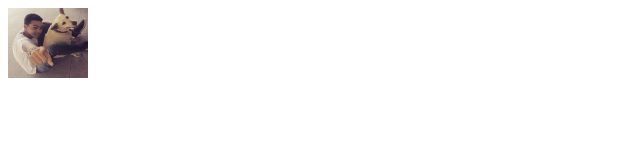
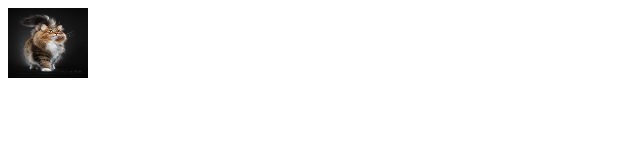
Before and after one commit to Jeremias333/aula, a plain HTML site: page contatos.html in a window 1280 px wide. Shown: the whole page, without its empty margins (0-640 px from the left). Drawn offline with Linux system fonts and the light colour scheme.

Commit message:
feat(style): imagem alterada na página contatos.

```diff
--- a/contatos.html
+++ b/contatos.html
@@ -4,6 +4,6 @@
 		<title>Contatos</title>
 	</head>
 	<body>
-		<img src="foto1.jpg" width="80px" height="70px">
+		<img src="foto2.jpg" width="80px" height="70px">
 	</body>
 </html>
```
